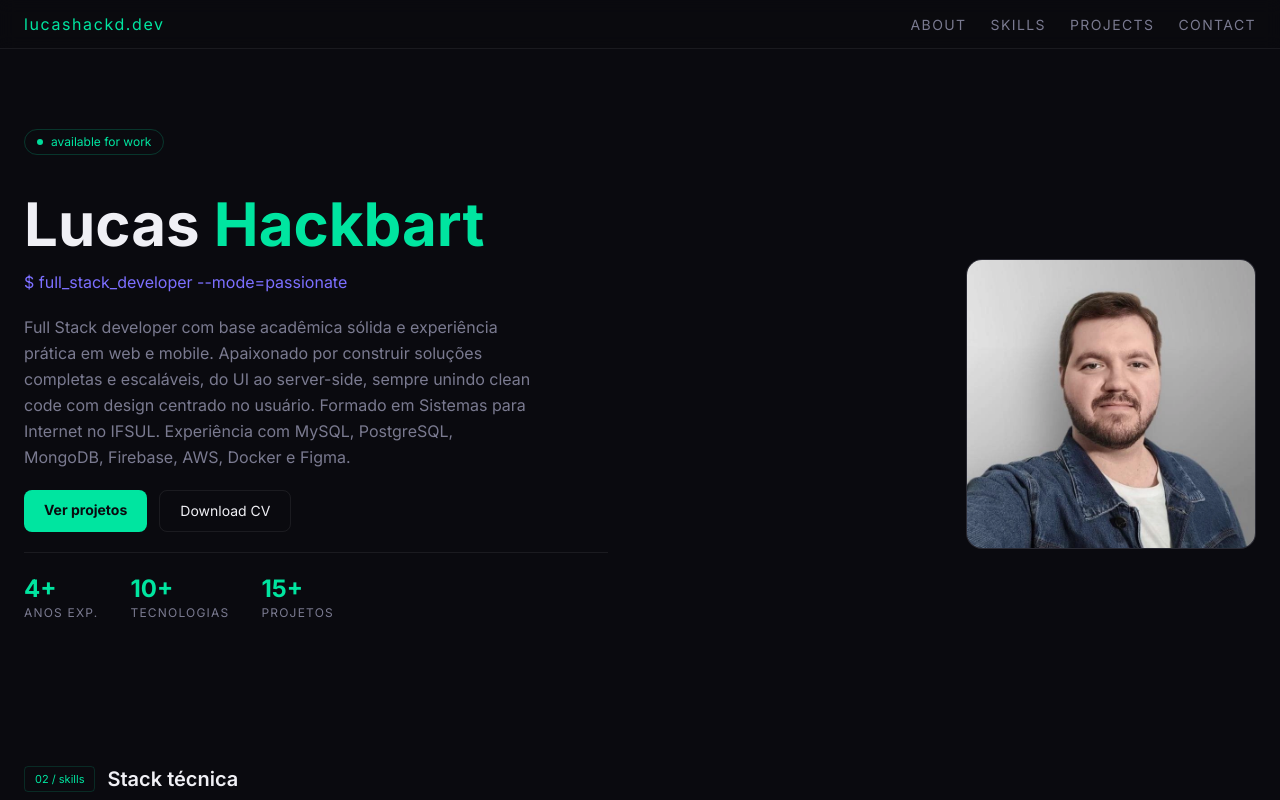
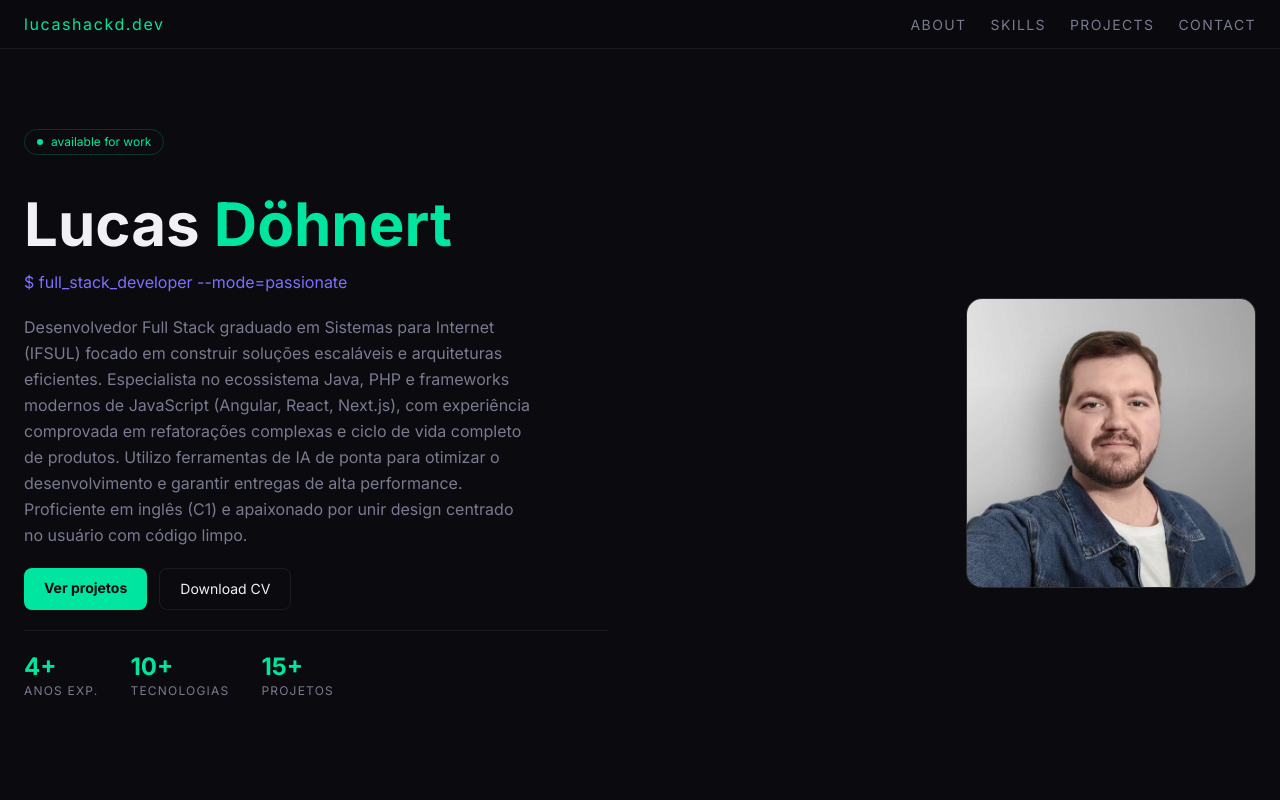
Before and after one commit to Lucashackd/lucashackd, a Next.js app: page / in a window 1280 px wide. Shown: the top 800 px of the page. Built offline with nearby package versions, Linux system fonts and the light colour scheme.

Commit message:
fix: update name and enhance About section description

```diff
--- a/src/app/_components/_About/about.tsx
+++ b/src/app/_components/_About/about.tsx
@@ -22,7 +22,7 @@ function About() {
         <div className="order-2 flex flex-col gap-5 lg:order-1">
           <div>
             <h1 className="text-4xl leading-tight font-bold text-[#f0f0f5] sm:text-5xl lg:text-6xl">
-              Lucas <span className="text-[#00e5a0]">Hackbart</span>
+              Lucas <span className="text-[#00e5a0]">Döhnert</span>
             </h1>
             <p className="mt-2 font-mono text-sm text-[#7c6fff] sm:text-base">
               $ full_stack_developer --mode=passionate
@@ -30,12 +30,14 @@ function About() {
           </div>
 
           <p className="text-sm leading-relaxed text-[#7a7a90] sm:text-base lg:max-w-lg">
-            Full Stack developer com base acadêmica sólida e experiência prática
-            em web e mobile. Apaixonado por construir soluções completas e
-            escaláveis, do UI ao server-side, sempre unindo clean code com
-            design centrado no usuário. Formado em Sistemas para Internet no
-            IFSUL. Experiência com MySQL, PostgreSQL, MongoDB, Firebase, AWS,
-            Docker e Figma.
+            Desenvolvedor Full Stack graduado em Sistemas para Internet (IFSUL)
+            focado em construir soluções escaláveis e arquiteturas eficientes.
+            Especialista no ecossistema Java, PHP e frameworks modernos de
+            JavaScript (Angular, React, Next.js), com experiência comprovada em
+            refatorações complexas e ciclo de vida completo de produtos. Utilizo
+            ferramentas de IA de ponta para otimizar o desenvolvimento e
+            garantir entregas de alta performance. Proficiente em inglês (C1) e
+            apaixonado por unir design centrado no usuário com código limpo.
           </p>
 
           {/* Botões */}
```
